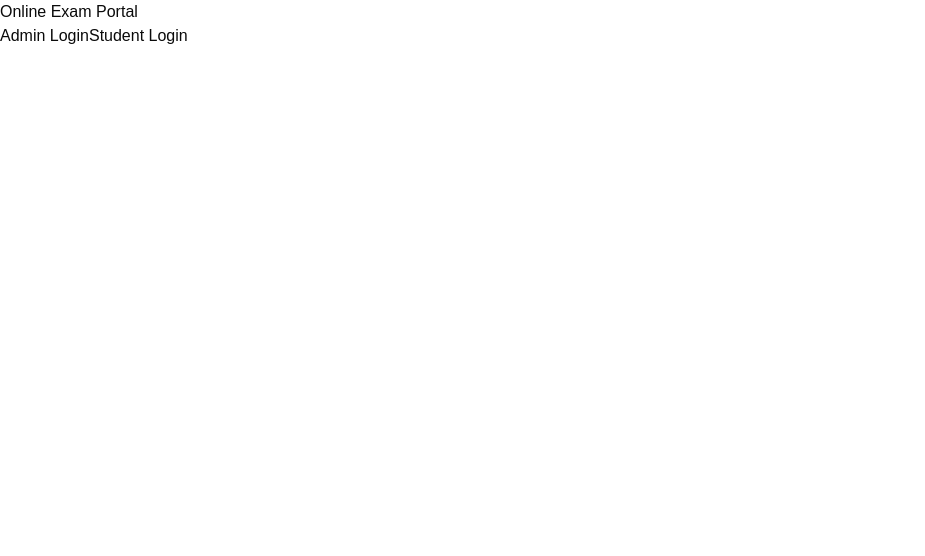
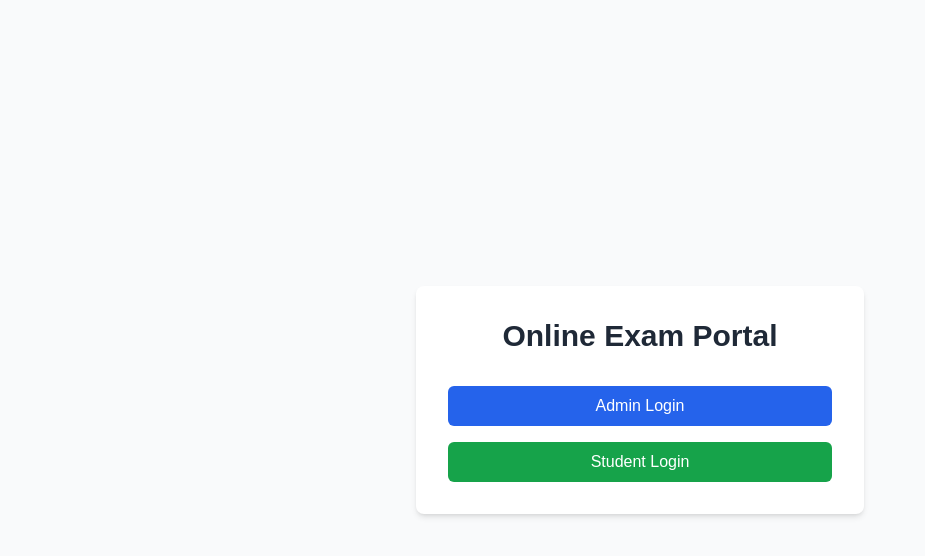
Before and after one commit to kanishk6524/secure-exam-portal, a Next.js app: page / in a window 1280 px wide. Shown: the top 556 px of the page, without its empty margins (0-925 px from the left). Built offline with nearby package versions, Linux system fonts and the light colour scheme; no server answers.

Commit message:
Fix production Tailwind content scanning

```diff
--- a/tailwind.config.js
+++ b/tailwind.config.js
@@ -1,6 +1,12 @@
 /** @type {import('tailwindcss').Config} */
 module.exports = {
-  content: ["./src/**/*.{js,jsx,ts,tsx}", "*.{js,ts,jsx,tsx,mdx}"],
+  content: [
+    "./app/**/*.{js,jsx,ts,tsx,mdx}",
+    "./components/**/*.{js,jsx,ts,tsx,mdx}",
+    "./context/**/*.{js,jsx,ts,tsx,mdx}",
+    "./hooks/**/*.{js,jsx,ts,tsx,mdx}",
+    "./lib/**/*.{js,jsx,ts,tsx,mdx}",
+  ],
   theme: {
     extend: {
       colors: {
```
